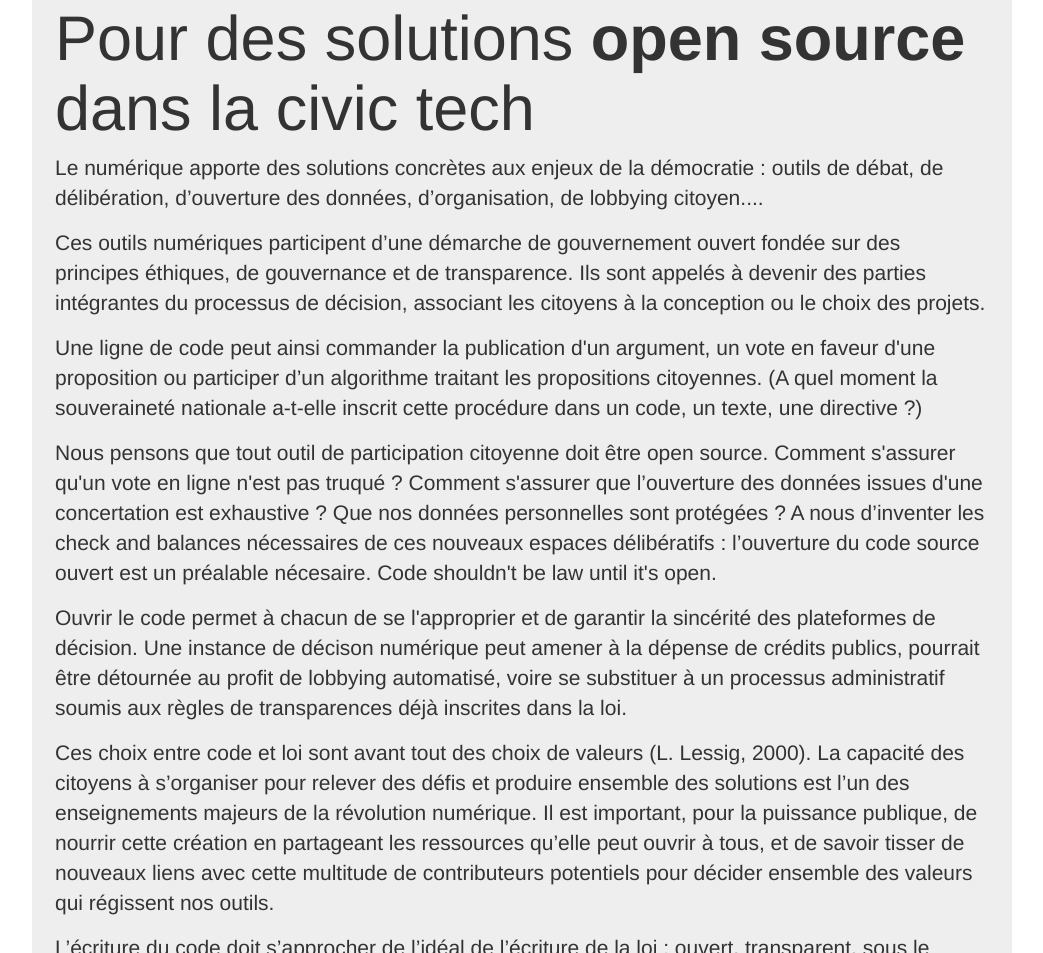
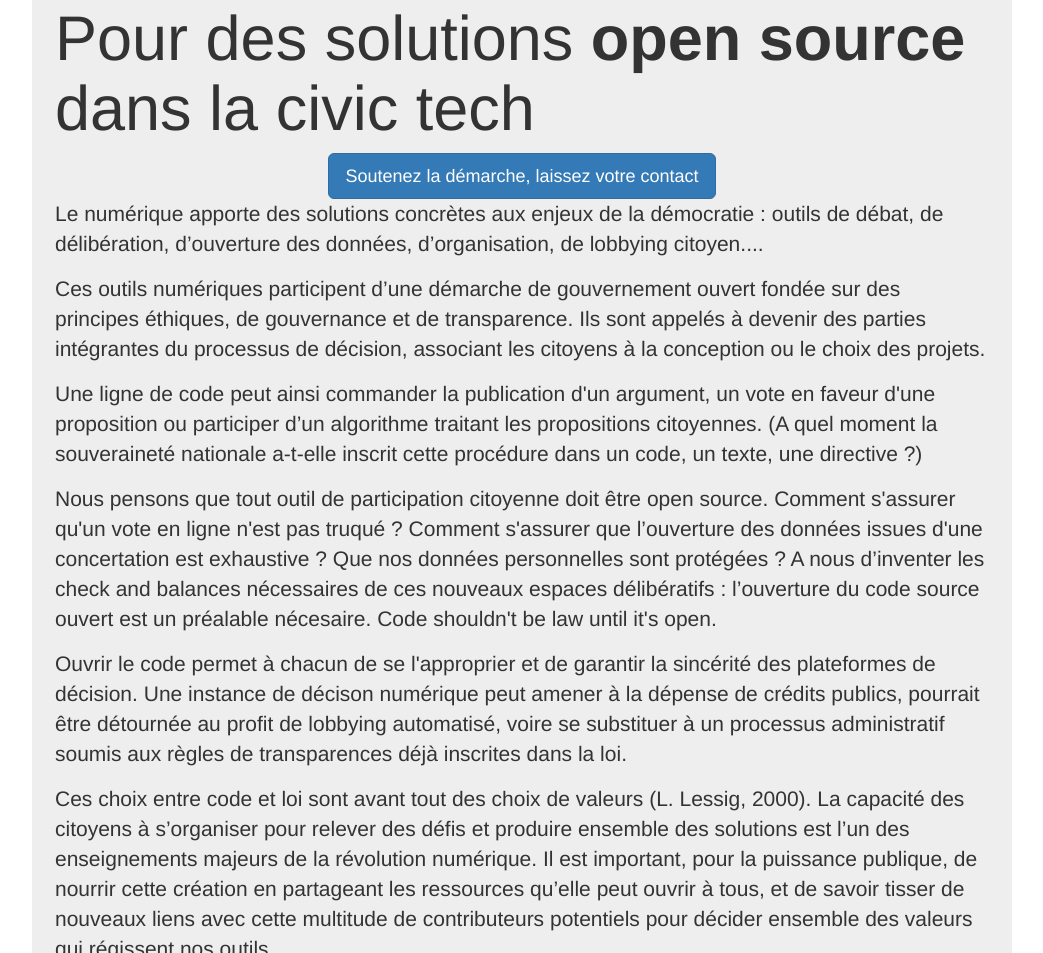
Before and after one commit to civictech-lol/civictech-lol.github.io, a plain HTML site: page index.html in a window 1280 px wide. Shown: the part 892-1845 px from the top of the page, without its empty margins (118-1161 px from the left). Drawn offline with nearby package versions, Linux system fonts and the light colour scheme.

Commit message:
Add support button to the top.

```diff
--- a/index.html
+++ b/index.html
@@ -44,6 +44,7 @@
       <section class="charte" id="charte">
       <div class="jumbotron">
         <h1>Pour des solutions <b>open source</b> dans la civic tech</h1>
+        <center><a href="https://democracyosfr.typeform.com/to/B7jVnR" class="btn btn-primary btn-lg">Soutenez la démarche, laissez votre contact</a></center>
         <p>Le numérique apporte des solutions concrètes aux enjeux de la démocratie : outils de débat, de délibération, d’ouverture des données, d’organisation, de lobbying citoyen....</p>
         <p>Ces outils numériques participent d’une démarche de gouvernement ouvert fondée sur des principes éthiques, de gouvernance et de transparence. Ils sont appelés à devenir des parties intégrantes du processus de décision, associant les citoyens à la conception ou le choix des projets.</p>
         <p>Une ligne de code peut ainsi commander la publication d'un argument, un vote en faveur d'une proposition ou participer d’un algorithme traitant les propositions citoyennes. (A quel moment la souveraineté nationale a-t-elle inscrit cette procédure dans un code, un texte, une directive ?)</p>
```
